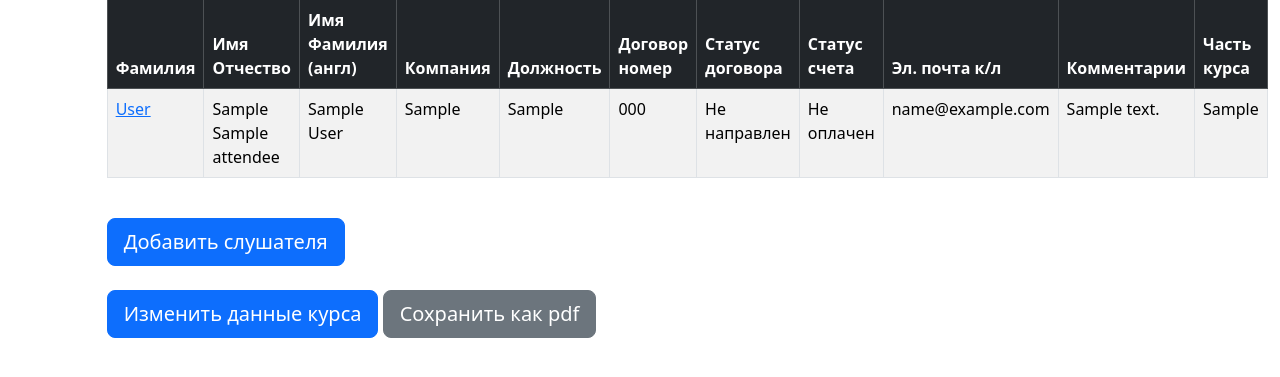
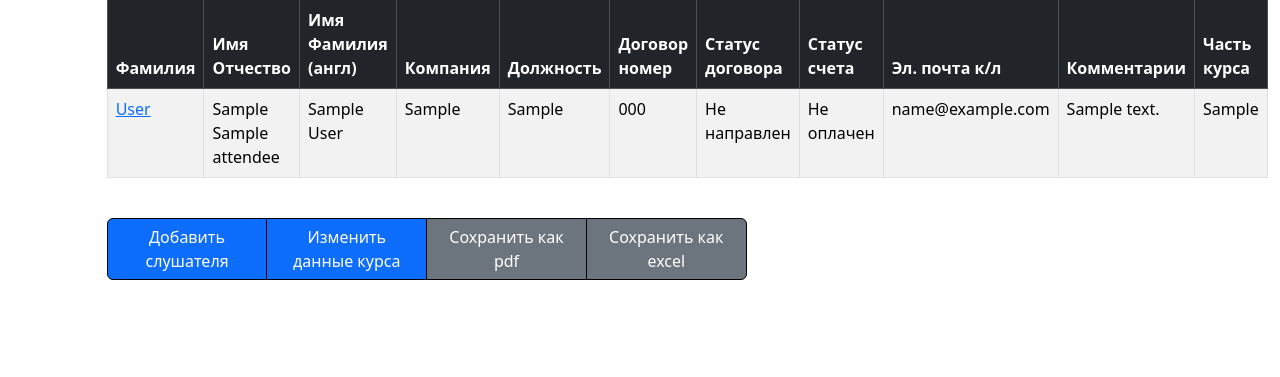
Before and after one commit to I-Matvejev/AcademyCRM, a Django app: page /course-attendees-all/1 in a window 1280 px wide. Shown: the part 203-580 px from the top of the page. Run offline with Django 5.2, Linux system fonts and the light colour scheme; a user stored in the database is signed in; tables that the repository leaves empty hold one stand-in row (values such as "Sample post").

Commit message:
Save to excel works

```diff
--- a/dcrm/academy/templates/course_attendees_all.html
+++ b/dcrm/academy/templates/course_attendees_all.html
@@ -50,12 +50,13 @@
           {% endif %}
           </tbody>
         </table> <br/>
-        <a class="btn btn-primary btn-lg" href="{% url 'add_attendee' course_id %}" role="button">Добавить слушателя</a><br/>
-    <br/>
-        <a class="btn btn-primary btn-lg" href="{% url 'update_course' course_id %}" role="button">Изменить данные курса</a>
-        <a class="btn btn-secondary btn-lg" href="{% url 'save_to_pdf' course_id %}" role="button">Сохранить как pdf</a>
+    <div class="btn-group" style="width:100%">
+        <a class="btn btn-primary" style="width:25%; border:1px solid black" href="{% url 'add_attendee' course_id %}" role="button">Добавить слушателя</a>
+        <a class="btn btn-primary" style="width:25%; border:1px solid black" href="{% url 'update_course' course_id %}" role="button">Изменить данные курса</a>
+        <a class="btn btn-secondary" style="width:25%; border:1px solid black" href="{% url 'save_to_pdf' course_id %}" role="button">Сохранить как pdf</a>
+        <a class="btn btn-secondary" style="width:25%; border:1px solid black" href="{% url 'save_to_excel' course_id %}" role="button">Сохранить как excel</a>
+    </div>
 </div>
-
 {% else %}
 
 <h2> Вы должны быть авторизованы для просмотра этой страницы! </h2>
--- a/dcrm/academy/urls.py
+++ b/dcrm/academy/urls.py
@@ -16,4 +16,5 @@ urlpatterns = [
     path('update-attendee/<int:pk>', views.update_attendee, name='update_attendee'),
     path('course-attendees-all/<int:course_id>/add-attendee/', views.add_attendee, name='add_attendee'),
     path('save-to-pdf/<int:course_id>', views.save_to_pdf, name='save_to_pdf'),
+    path('save-to-excel/<int:course_id>', views.save_to_excel, name='save_to_excel'),
 ]
--- a/dcrm/academy/views.py
+++ b/dcrm/academy/views.py
@@ -6,11 +6,13 @@ from django.contrib.auth import authenticate, login, logout
 from django.contrib import messages
 from django.db.models import Count, Case, When, Q
 
-from django.http import FileResponse
+from django.http import FileResponse, HttpResponse
 from reportlab.pdfgen import canvas
 from reportlab.lib.pagesizes import A4
 from reportlab.pdfbase.ttfonts import TTFont
 from reportlab.pdfbase import pdfmetrics
+
+from openpyxl import Workbook
 
 from .models import Course, Attendee
 from .forms import NewCourseForm, CourseAttendeesForm
@@ -200,3 +202,29 @@ def save_to_pdf(request, course_id):
 
     buffer.seek(0)
     return FileResponse(buffer, as_attachment=True, filename=f"{current_course}.pdf")
+
+
+def save_to_excel(request, course_id):
+    response = HttpResponse(content_type='application/ms-excel')
+    current_course = Course.objects.get(pk=course_id)
+    response['Content-Disposition'] = f'attachment; filename={current_course.course_name}.xlsx'
+
+    workbook = Workbook()
+    worksheet = workbook.active
+    worksheet.title = "Слушатели"
+
+    headers = ["Фамилия", "Имя", "Отчество", "Фамилия (англ)", "Имя (англ)", "Компания", "Должность", "Номер договора", "Статус договора", "Статус счета", "Эл. почта", "Комментарии", "Часть курса"]
+    worksheet.append(headers)
+
+    attendees_to_excel = Attendee.objects.filter(attendee_course_id=course_id).order_by('attendee_last_name_rus')
+    for attendee in attendees_to_excel:
+        worksheet.append([attendee.attendee_last_name_rus, attendee.attendee_first_name_rus,
+                          attendee.attendee_fathers_name_rus, attendee.attendee_last_name_eng,
+                          attendee.attendee_first_name_eng, attendee.attendee_company,
+                          attendee.attendee_position, attendee.attendee_contract_number,
+                          attendee.attendee_contract_status, attendee.attendee_invoice_status,
+                          attendee.attendee_contact_email, attendee.attendee_contact_comments,
+                          attendee.attendee_sub_course])
+
+    workbook.save(response)
+    return response
```
